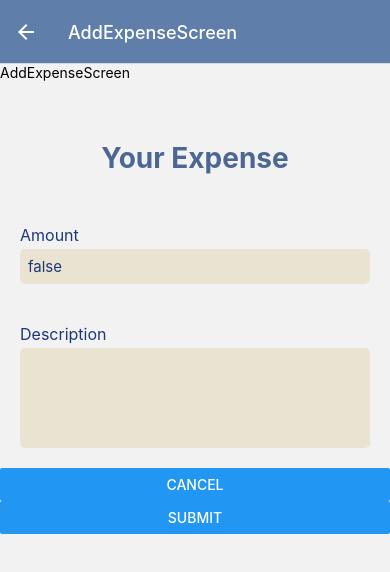
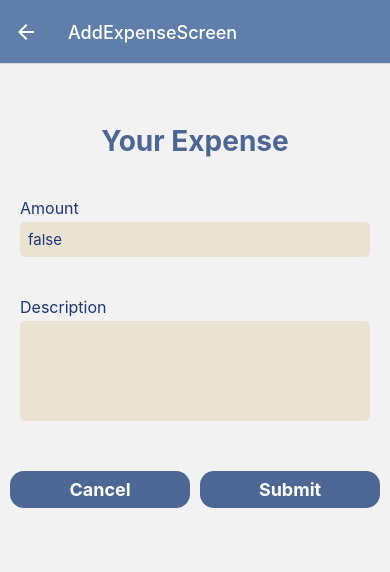
Before and after one commit to SkylarZhuo/Expense_Mobile_App, a React Native app in the folder expenseApp/: screen /AddExpenseScreen in a window 390 px wide. Shown: the top 572 px of the page. Built offline with nearby package versions, Linux system fonts and the light colour scheme; no server answers; the database is empty.

Commit message:
finish add expense screen

```diff
--- a/expenseApp/App.js
+++ b/expenseApp/App.js
@@ -1,5 +1,5 @@
 import { StatusBar } from "expo-status-bar";
-import { StyleSheet, Text, View } from "react-native";
+import { StyleSheet, Text, View,TouchableWithoutFeedback,Keyboard } from "react-native";
 import { NavigationContainer } from "@react-navigation/native";
 import { createNativeStackNavigator } from "@react-navigation/native-stack";
 import { createBottomTabNavigator } from "@react-navigation/bottom-tabs";
@@ -12,6 +12,7 @@ import AddButton from "./components/UI/AddButton";
 import AddExpenseScreen from "./screens/AddExpenseScreen";
 import { SafeAreaView } from "react-native-safe-area-context";
 import ExpensesContextProvider from "./stores/expenses_context";
+import React from 'react';
 // import AddExpenseScreen from "./screens/AddExpenseScreen"
 
 const Stack = createNativeStackNavigator();
--- a/expenseApp/components/ExpenseOutput/ExpensesList.js
+++ b/expenseApp/components/ExpenseOutput/ExpensesList.js
@@ -1,6 +1,5 @@
-import { View, Text, FlatList } from "react-native";
+import { FlatList } from "react-native";
 import React from "react";
-import { GlobalStyles } from "../../constants/color";
 import ExpensesItem from "./ExpensesItem";
 
 // function renderExpenseItem(item) {
--- a/expenseApp/components/ExpenseOutput/ExpensesOutput.js
+++ b/expenseApp/components/ExpenseOutput/ExpensesOutput.js
@@ -1,6 +1,5 @@
 import { View, StyleSheet, Text } from "react-native";
 import React from "react";
-import ExpensesSummary from "./ExpensesSummary";
 import ExpensesList from "./ExpensesList";
 
 import { GlobalStyles } from "../../constants/color";
@@ -8,7 +7,6 @@ import { GlobalStyles } from "../../constants/color";
 
 export default function ExpensesOutput({
   expenses,
-  expensesPeriod,
   fallbackText,
 }) {
   let content = <Text style={styles.infoText}>{fallbackText}</Text>;
--- a/expenseApp/components/UpdateExpense/AddExpenseForm.js
+++ b/expenseApp/components/UpdateExpense/AddExpenseForm.js
@@ -4,6 +4,8 @@ import AddInput from "./AddInput";
 import { GlobalStyles } from "../../constants/color";
 import { useState } from "react";
 import { Button } from "react-native";
+import AddButton from "../UI/AddButton";
+import PrimaryButton from "../UI/PrimaryButton";
 export default function AddExpenseForm({ onCancel, onSubmit }) {
   const [inputs, setInputs] = useState({
     amount: { value: "", isValid: true },
@@ -24,7 +26,7 @@ export default function AddExpenseForm({ onCancel, onSubmit }) {
     const expenseData = {
       amount: +inputs.amount.value,
       description: inputs.description.value,
-      isImportant:false
+      isImportant: false,
     };
 
     const amountIsValid = !isNaN(expenseData.amount) && expenseData.amount > 0;
@@ -32,15 +34,15 @@ export default function AddExpenseForm({ onCancel, onSubmit }) {
 
     if (!amountIsValid || !descriptionIsValid) {
       Alert.alert("Invalid input", "Please check your input!");
-      // setInputs((curInputs) => {
-      //   return {
-      //     amount: { value: curInputs.amount.value, isValid: amountIsValid },
-      //     description: {
-      //       value: curInputs.description.value,
-      //       isValid: descriptionIsValid,
-      //     },
-      //   };
-      // });
+      setInputs((curInputs) => {
+        return {
+          amount: { value: curInputs.amount.value, isValid: amountIsValid },
+          description: {
+            value: curInputs.description.value,
+            isValid: descriptionIsValid,
+          },
+        };
+      });
       return;
     }
     onSubmit(expenseData);
@@ -58,7 +60,7 @@ export default function AddExpenseForm({ onCancel, onSubmit }) {
           textInoutConfig={{
             keyboardType: "decimal-pad",
             onChangeText: addExpenseHandler.bind(this, "amount"),
-            value: false
+            value: false,
           }}
           invalid={!inputs.amount.isValid}
         />
@@ -66,22 +68,23 @@ export default function AddExpenseForm({ onCancel, onSubmit }) {
           labelName="Description"
           textInoutConfig={{
             multiline: true,
-            //autoCapitalize:
             onChangeText: addExpenseHandler.bind(this, "description"),
             value: inputs.description.value,
           }}
           invalid={!inputs.description.isValid}
         />
         {!formIsInvalid && (
-          <Text style={styles.errorMessage}>Invalid input values - please check your entered data!</Text>
+          <Text style={styles.errorMessage}>
+            Invalid input values - please check your entered data!
+          </Text>
         )}
-        <View style={styles.buttons}>
-          <Button title="Cancel" style={styles.button} onPress={onCancel}>
-            Cancel
-          </Button>
-          <Button title="Submit" style={styles.button} onPress={submitHandler}>
-            Submit
-          </Button>
+        <View style={styles.buttonContainer}>
+          <View style={styles.button}>
+            <PrimaryButton content={"Cancel"} onPress={onCancel} />
+          </View>
+          <View style={styles.button}>
+            <PrimaryButton content={"Submit"} onPress={submitHandler} />
+          </View>
         </View>
       </View>
     </View>
@@ -97,9 +100,8 @@ const styles = StyleSheet.create({
     fontSize: 28,
     fontWeight: "bold",
     textAlign: "center",
-    marginBottom: 30,
+    marginBottom: 20,
   },
-
   inputContainer: {
     flexDirection: "row",
     justifyContent: "space-between",
@@ -108,4 +110,12 @@ const styles = StyleSheet.create({
     textAlign: "center",
     color: GlobalStyles.colors.AttentionColor,
   },
+  buttonContainer: {
+    flexDirection: "row",
+    alignItems: "center",
+    justifyContent: "center",
+  },
+  button: {
+    marginHorizontal:5
+  },
 });
--- a/expenseApp/screens/AddExpenseScreen.js
+++ b/expenseApp/screens/AddExpenseScreen.js
@@ -35,7 +35,6 @@ export default function AddExpenseScreen({ route, navigation }) {
   // }
   return (
     <View>
-      <Text>AddExpenseScreen</Text>
       <AddExpenseForm onCancel={cancelHandler} onSubmit={onAddHandler}/>
       {/* <Button title="add" onPress={onComfirmHandler}>
         Test for adding!
--- a/expenseApp/screens/AllExpensesScreen.js
+++ b/expenseApp/screens/AllExpensesScreen.js
@@ -40,11 +40,7 @@ export default function AllExpensesScreen() {
 
 
   return (
-    // <ExpensesOutput
-    //   expenses={expensesCtx.expenses}
-    //   expensesPeriod="Total"
-    //   fallbackText="No expense found!!"
-    // />
+
     <ExpensesOutput
     expenses={expense}
     expensesPeriod="Total"
--- a/expenseApp/screens/EditExpenseScreen.js
+++ b/expenseApp/screens/EditExpenseScreen.js
@@ -14,7 +14,6 @@ export default function EditExpenseScreen({ route, navigation }) {
   const expensesCtx = useContext(ExpensesContext);
 
   async function onDeleteHandler(deletedKey) {
-    console.log("delete pressed ", deletedKey);
     // setGoals(
     //   goals.filter((goal) => {
     //     return goal.key != deletedKey;
@@ -57,11 +56,13 @@ export default function EditExpenseScreen({ route, navigation }) {
   //   navigation.goBack();
   // }
 
+  let importantLabel = isImportant ? '❤Already added to Important!' : '🤍Mark As Important'
+
   return (
     <View style={styles.container}>
       <View>
         <EditButton
-          content={"Mark As Important"}
+          content={importantLabel}
           onPress={onAddImportantHandler}
           style={styles.button}
         />
```
Also changed, not shown: expenseApp/components/ExpenseOutput/ExpensesItem.js (+0 -13 lines).
